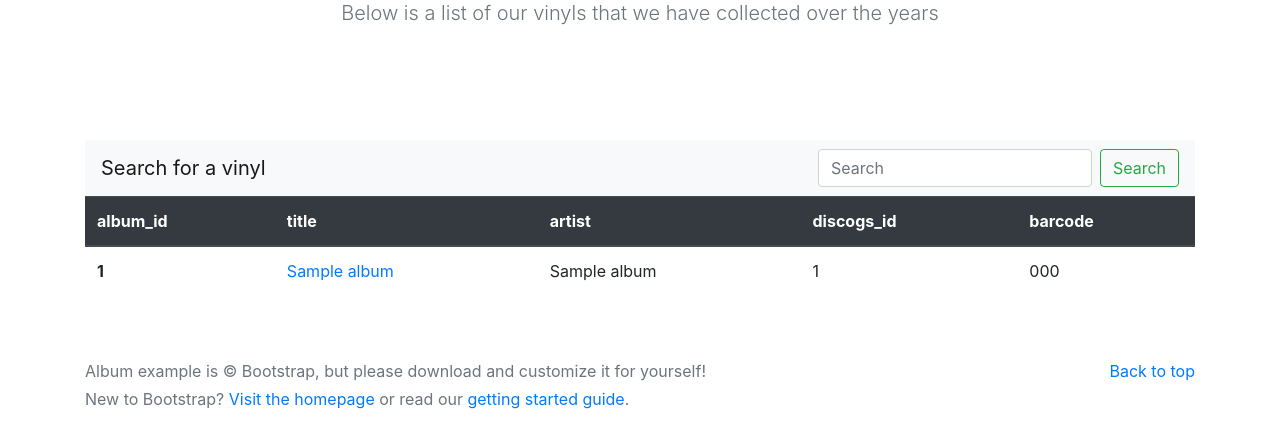
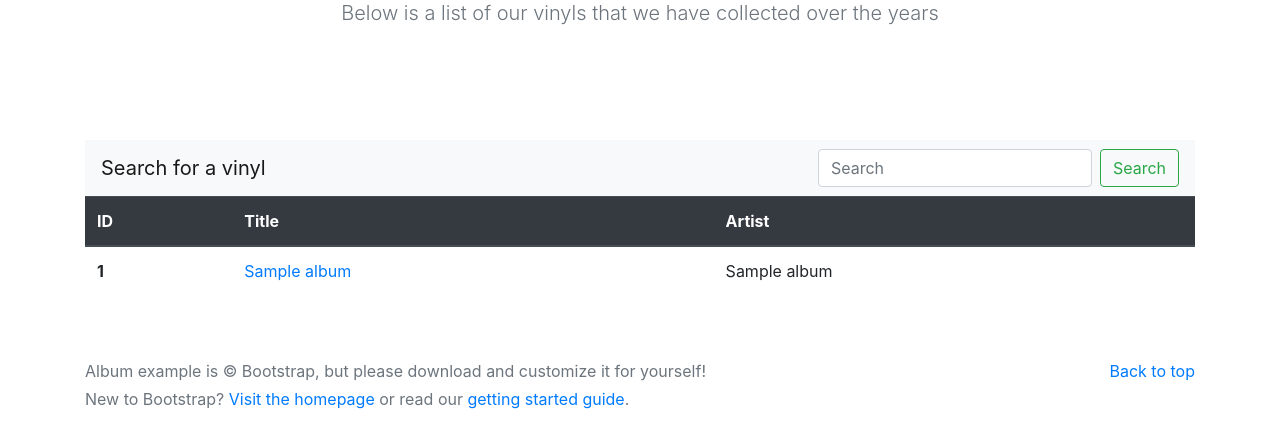
Before and after one commit to bhsuarez/vinyls, a Flask app: template app/templates/index.html in a window 1280 px wide. Shown: the part 210-658 px from the top of the page. Run offline with Flask 2, Linux system fonts and the light colour scheme; the template is opened without the code that fills it: most values are stand-ins (such as "Sample title", 1, 10 or a date in 2020); some libraries are stand-ins or nearby versions.

Commit message:
Update index.html

```diff
--- a/app/templates/index.html
+++ b/app/templates/index.html
@@ -30,6 +30,7 @@
               font-size: 3.5rem;
             }
           }
+
 
 
 
@@ -103,11 +104,11 @@
                 <table class="table table-hover">
                     <thead class="thead-dark">
                     <tr>
-                <th scope="col">album_id</th>
-                <th scope="col">title</th>
-                <th scope="col">artist</th>
-                <th scope="col">discogs_id</th>
-                <th scope="col">barcode</th>
+                        <th scope="col">ID</th>
+                        <th scope="col">Title</th>
+                        <th scope="col">Artist</th>
+                        <!--                <th scope="col">discogs_id</th>-->
+                        <!--                <th scope="col">barcode</th>-->
                     </tr>
                     </thead>
                     {% for album in albums %}
@@ -117,10 +118,10 @@
                         </td>
                         <td>{{album.artist_name}}
                         </td>
-                <td>{{album.discogs_id}}
-                </td>
-                <td>{{album.barcode}}
-                </td>
+                        <!--                <td>{{album.discogs_id}}-->
+                        <!--                </td>-->
+                        <!--                <td>{{album.barcode}}-->
+                        <!--                </td>-->
                     </tr>
                     {% endfor %}
                 </table>
```
Lines whose indentation alone changed are shown as unchanged.
